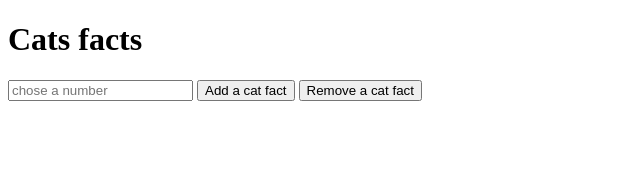
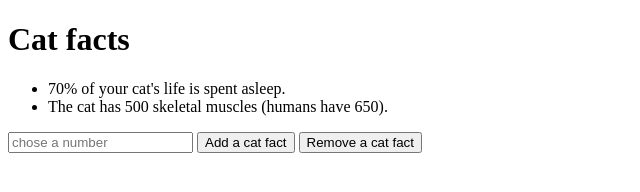
Before and after one commit to tawebbcn/Cats-Facts, a plain HTML site: page starter-code/index.html in a window 1280 px wide. Shown: the whole page, without its empty margins (0-640 px from the left). Drawn offline with Linux system fonts and the light colour scheme.

Commit message:
spelling

```diff
--- a/solution/index.js
+++ b/solution/index.js
@@ -76,4 +76,5 @@ function changeButtonText(){
 }
 
 const input = document.getElementById("number-input")
-input.addEventListener("change", changeButtonText)
+//input.addEventListener("change", changeButtonText)
+input.onchange = changeButtonText
--- a/starter-code/index.html
+++ b/starter-code/index.html
@@ -7,7 +7,7 @@
     <title>Document</title>
 </head>
 <body>
-    <h1> Cats facts</h1>
+    <h1> Cat facts</h1>
     <ul id="cats-facts-list">
 
     </ul>
@@ -16,5 +16,5 @@
     <button id="add-button"> Add a cat fact </button>
     <button id = "remove-button"> Remove a cat fact</button>
 </body>
-<script src="index.js"></script>
+<script src="../solution/index.js"></script>
 </html>
```
